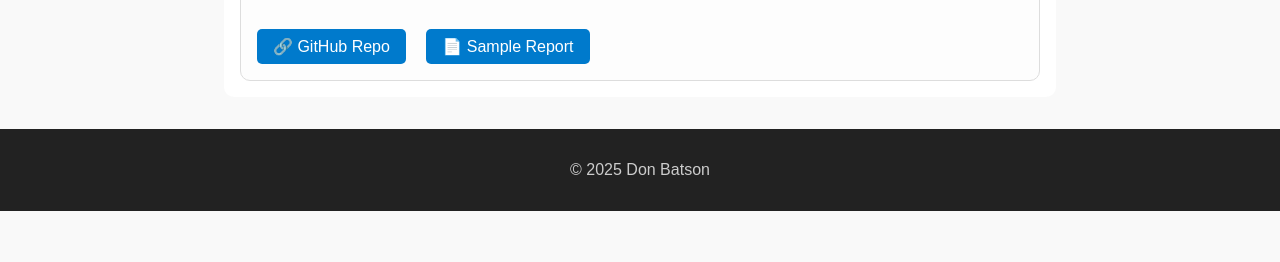
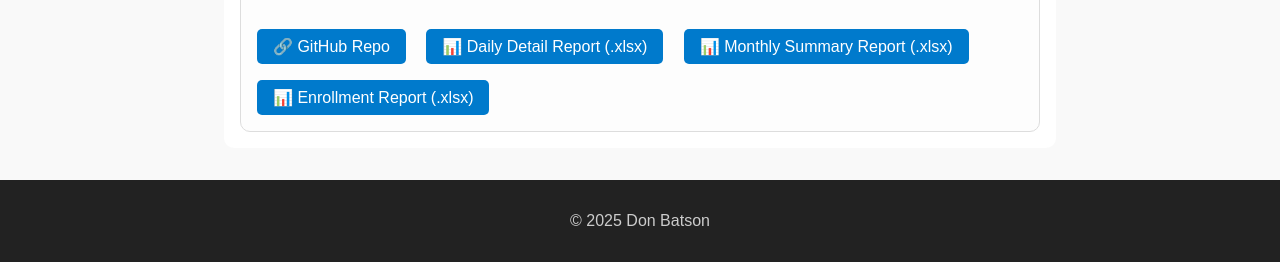
Before and after one commit to donbatson123/donbatson123.github.io, a plain HTML site: page index.html in a window 1280 px wide. Shown: the part 651-913 px from the top of the page. Before the commit the page ends 862 px from the top, so only its background shows below. Drawn offline with Linux system fonts and the light colour scheme.

Commit message:
Added Excel report downloads

```diff
--- a/index.html
+++ b/index.html
@@ -30,7 +30,11 @@
       </p>
       <div class="buttons">
         <a href="https://github.com/donbatson123/mealtracker" target="_blank">🔗 GitHub Repo</a>
-        <a href="assets/reports/sample_report.pdf" download>📄 Sample Report</a>
+        <a href="assets/reports/daily_detail_report.xlsx" type="application/vnd.openxmlformats-officedocument.spreadsheetml.sheet" download>📊 Daily Detail Report (.xlsx)</a>
+        <a href="assets/reports/monthly_summary_report.xlsx" type="application/vnd.openxmlformats-officedocument.spreadsheetml.sheet" download>📊 Monthly Summary Report (.xlsx)</a>
+        <a href="assets/reports/enrollment_report.xlsx" type="application/vnd.openxmlformats-officedocument.spreadsheetml.sheet" download>📊 Enrollment Report (.xlsx)</a>
+
+
       </div>
     </div>
 
```
Also changed, not shown: 3 other files.
